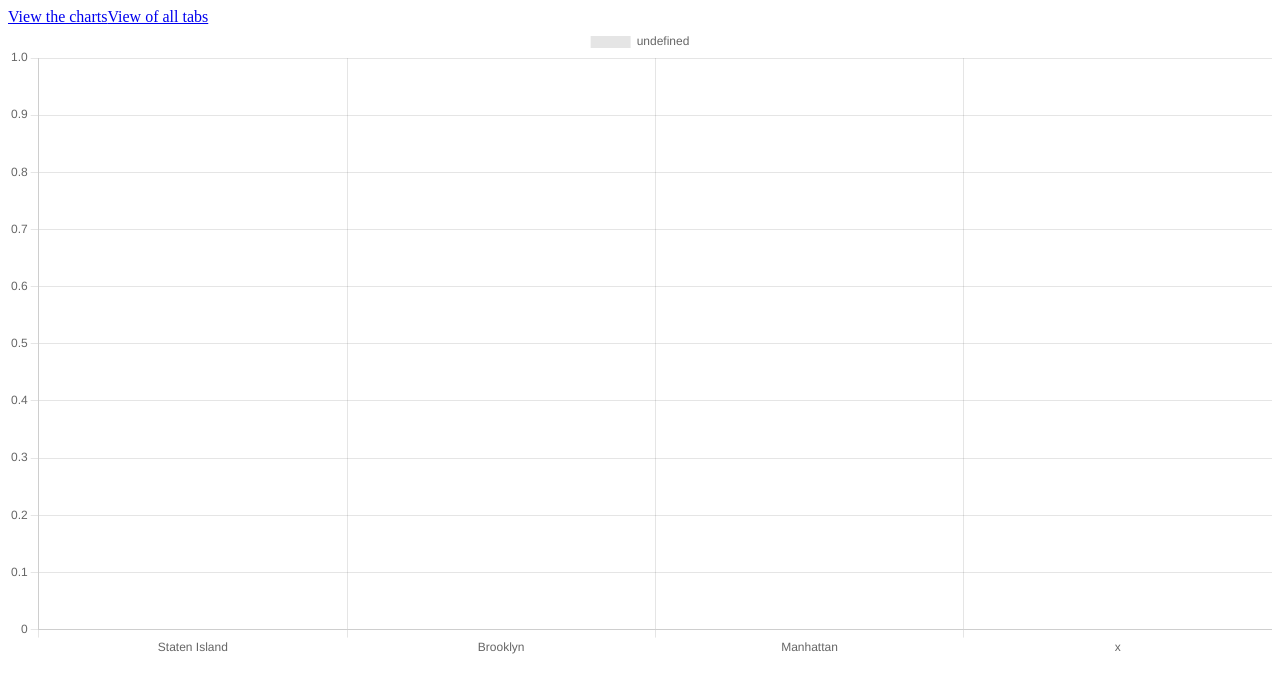
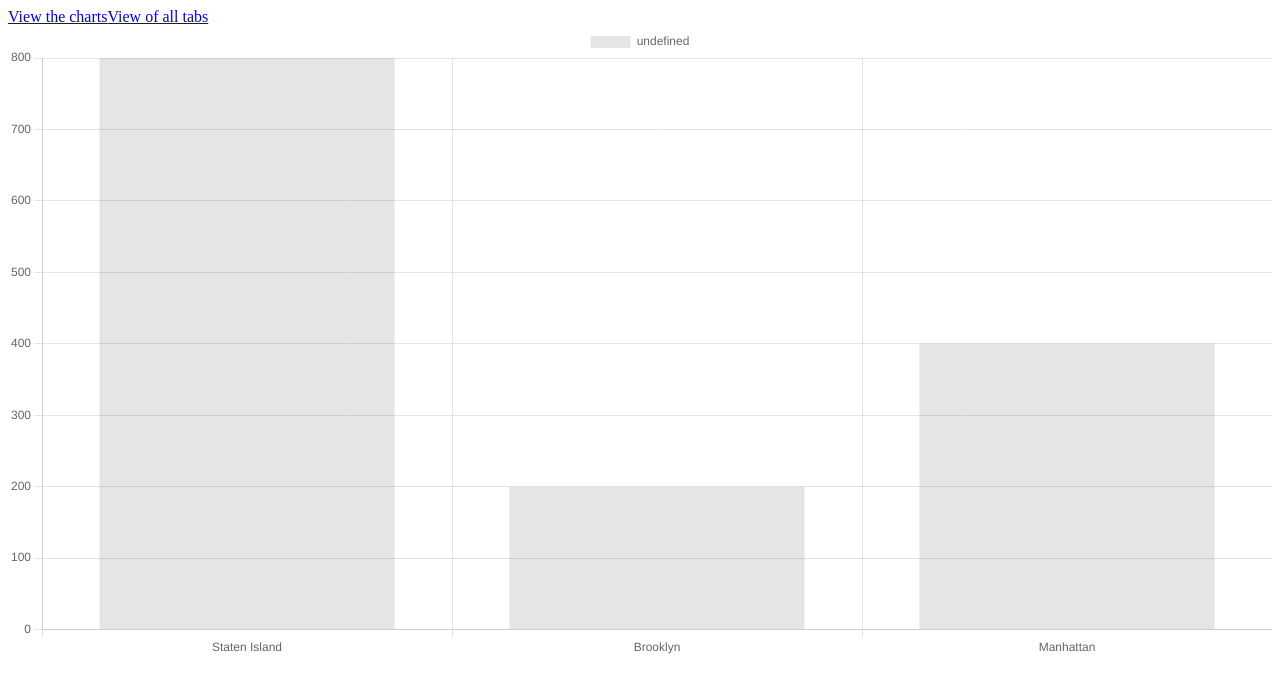
Before and after one commit to staten-island-tech/vue-open-data-ierhe, a Vue app in the folder app/: page /charts in a window 1280 px wide. Shown: the top 692 px of the page. Built offline with nearby package versions, Linux system fonts and the light colour scheme.

Commit message:
Update BarChart.vue

```diff
--- a/app/src/components/BarChart.vue
+++ b/app/src/components/BarChart.vue
@@ -6,11 +6,12 @@
   />
 </template>
 
-<script>
+<script >
 import { Bar } from 'vue-chartjs'
 import { Chart as ChartJS, Title, Tooltip, Legend, BarElement, CategoryScale, LinearScale } from 'chart.js'
 
 ChartJS.register(Title, Tooltip, Legend, BarElement, CategoryScale, LinearScale)
+
 
 export default {
   name: 'BarChart',
@@ -19,7 +20,10 @@ export default {
     return {
       chartData: {
         labels: ['Staten Island', 'Brooklyn', 'Manhattan'], //boroughs
-        datasets: [ { data: {x} } ]
+        datasets: [ { data: [800, 200, 400] } ],
+        backgroundColor: [
+          'rgba(255, 99, 132, 0.2)'
+        ]
       },
       chartOptions: {
         responsive: true
@@ -49,7 +53,6 @@ const x = ref([])
 
 onMounted(()=> {
   getData()
-
 })
 
 </script>
```
